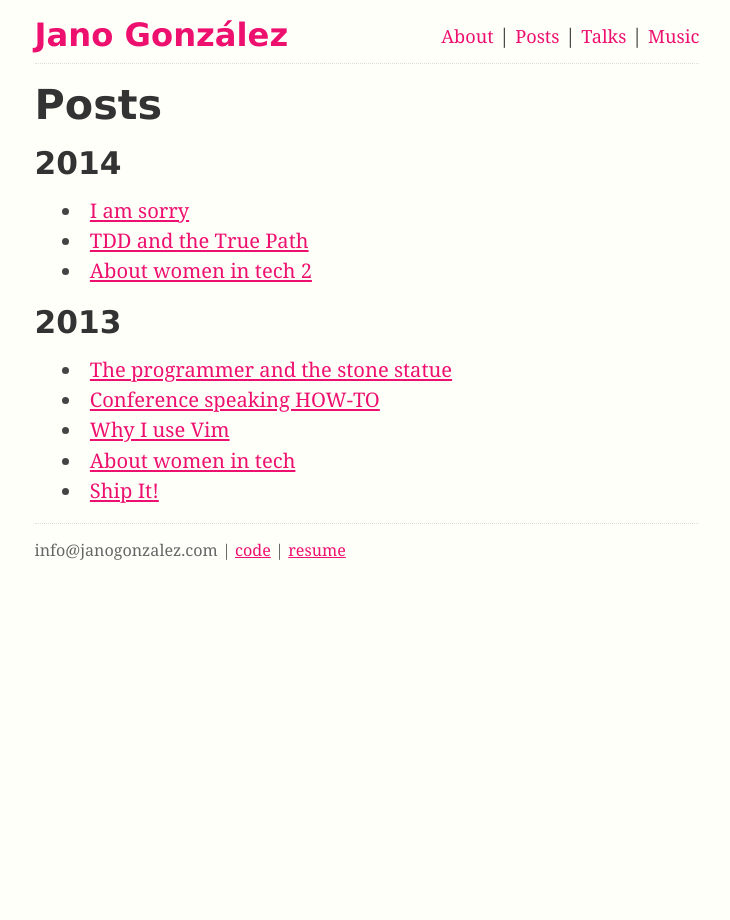
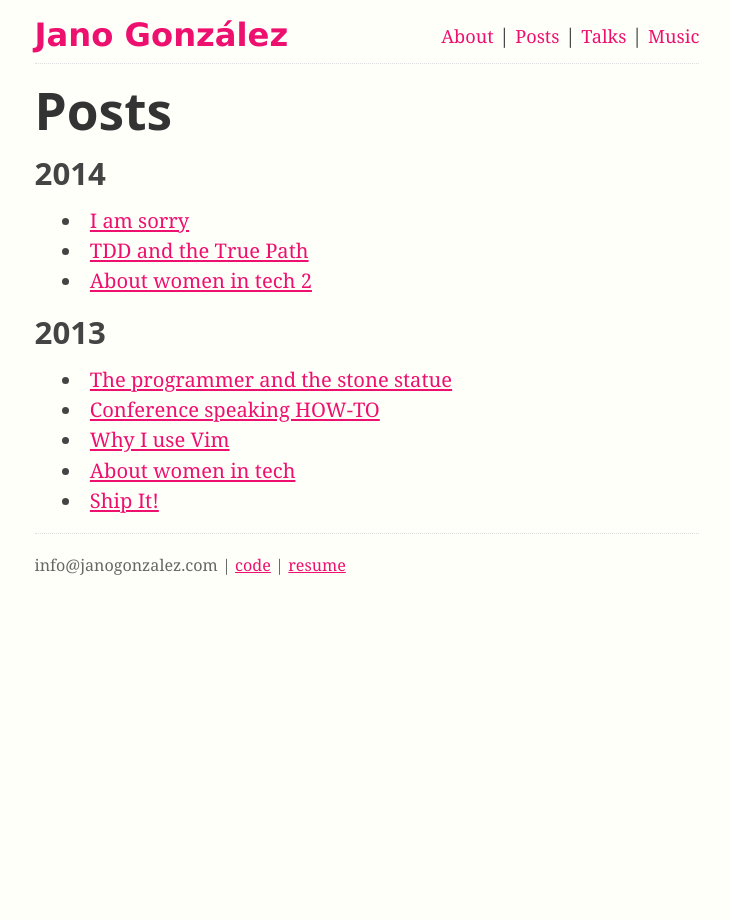
Before and after one commit to janogonzalez/janogonzalez.github.io, a Jekyll site: the page built from posts.md, in a window 1280 px wide. Shown: the whole page, without its empty margins (273-1003 px from the left). Built offline with Jekyll 4.4.1, drawn with Linux system fonts in a browser that asks for light colours.

Commit message:
Tweak styles

```diff
--- a/css/main.css
+++ b/css/main.css
@@ -18,10 +18,10 @@
 h1, h2, h3, h4, h5, h6 {
   color: #333;
   font-size: 100%;
-  font-family: "Lucida Grande", "Lucida Sans Unicode", "Bitstream Vera Sans", sans-serif;
+  font-family: system-ui, "Lucida Grande", "Lucida Sans Unicode", "Bitstream Vera Sans", sans-serif;
 }
 
-p { margin: 0.7em 0; }
+p { margin: 1em 0; }
 
 a:link { color: #ee106f; }
 a:visited { color: #ee106f; }
@@ -76,7 +76,7 @@
 header span.title {
   font-size: 160%;
   display: inline-block;
-  font-family: "Lucida Grande", "Lucida Sans Unicode", "Bitstream Vera Sans",sans-serif;
+  font-family: "Lucida Grande", "Lucida Sans Unicode", "Bitstream Vera Sans", sans-serif;
 }
 
 nav {
@@ -114,19 +114,21 @@
 }
 
 h1 {
-  font-size: 205%;
+  font-size: 255%;
   margin-bottom: 0.3em;
   line-height: 1em;
 }
 
 h2 {
   font-size: 155%;
+  color: #444;
   margin: 0.7em 0 0.5em 0;
   line-height: 1em;
 }
 
 h3 {
   font-size: 145%;
+  color: #444;
   margin-bottom: 0.3em;
   line-height: 1em;
 }
```
